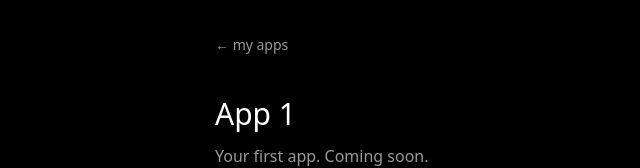
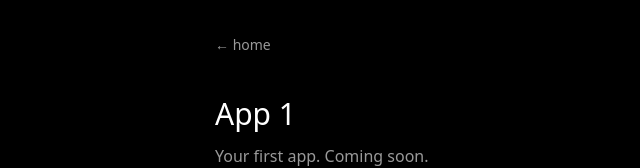
Before and after one commit to 0x3122/portfolio, a Next.js app: page /apps/app-1 in a window 1280 px wide. Shown: the top 168 px of the page, without its empty margins (65-705 px from the left). Built offline with nearby package versions, Linux system fonts and the light colour scheme.

Commit message:
Rename app back link to home

```diff
--- a/app/apps/app-1/page.tsx
+++ b/app/apps/app-1/page.tsx
@@ -13,7 +13,7 @@ export default function AppOne() {
         href="/"
         className="text-sm text-white/60 hover:text-white focus-visible:outline-2 focus-visible:outline-offset-4 focus-visible:outline-white"
       >
-        ← my apps
+        ← home
       </Link>
       <h1 className="mt-10 text-3xl">App 1</h1>
       <p className="mt-3 text-white/60">Your first app. Coming soon.</p>
```
